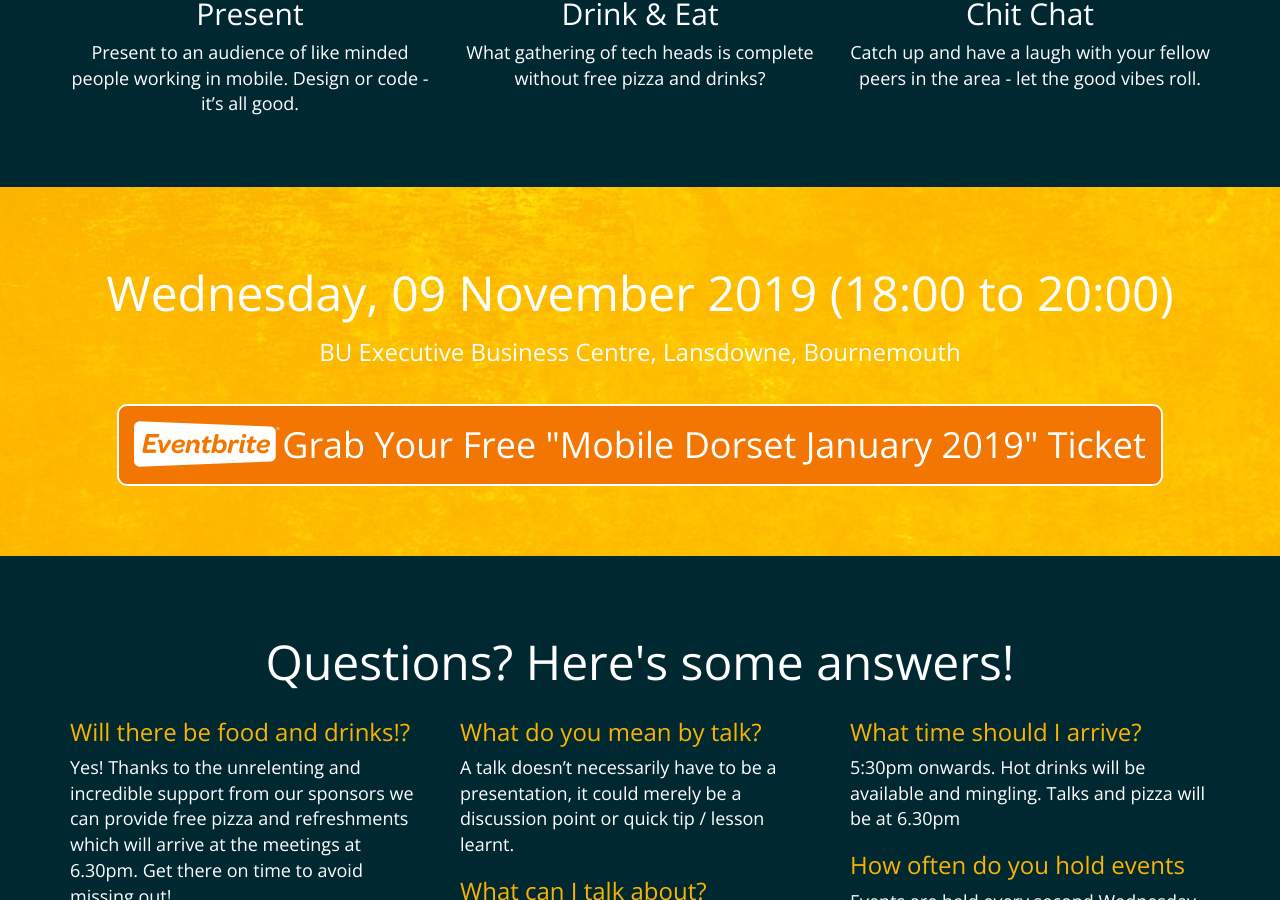
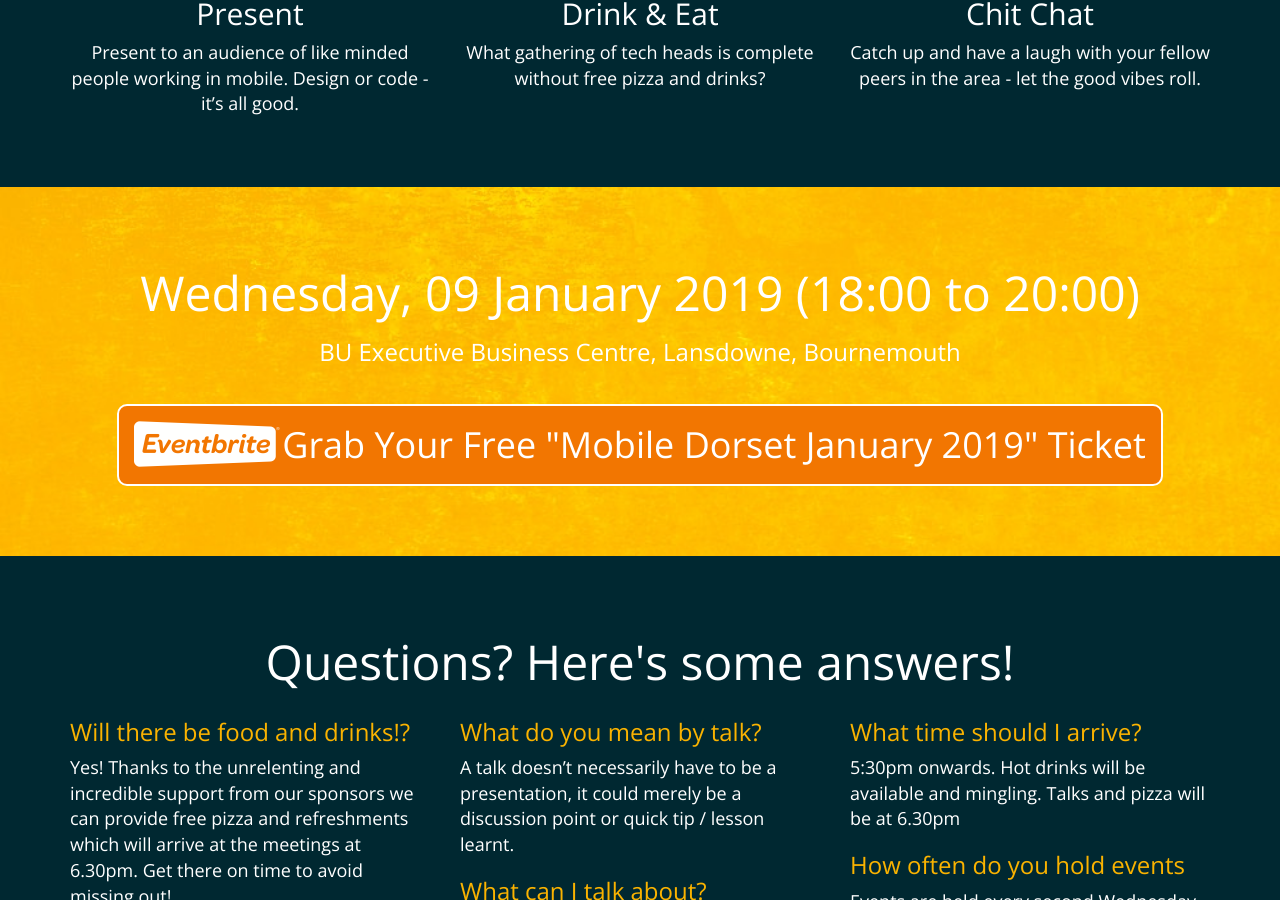
Before and after one commit to MobileDorset/mobiledorset.github.io, a Jekyll site: the page built from index.html, in a window 1280 px wide and 900 px high, scrolled down 971 px. Built offline with Jekyll 4.4.1, drawn with Linux system fonts in a browser that asks for light colours.

Commit message:
Fixed date of january event

```diff
--- a/_data/events.yml
+++ b/_data/events.yml
@@ -1,4 +1,4 @@
 - name: Mobile Dorset January 2019
-  datetime:	Wednesday, 09 November 2019 (18:00 to 20:00)
+  datetime:	Wednesday, 09 January 2019 (18:00 to 20:00)
   url: https://md-jan-19.eventbrite.co.uk/
   location: BU Executive Business Centre, Lansdowne, Bournemouth
```
